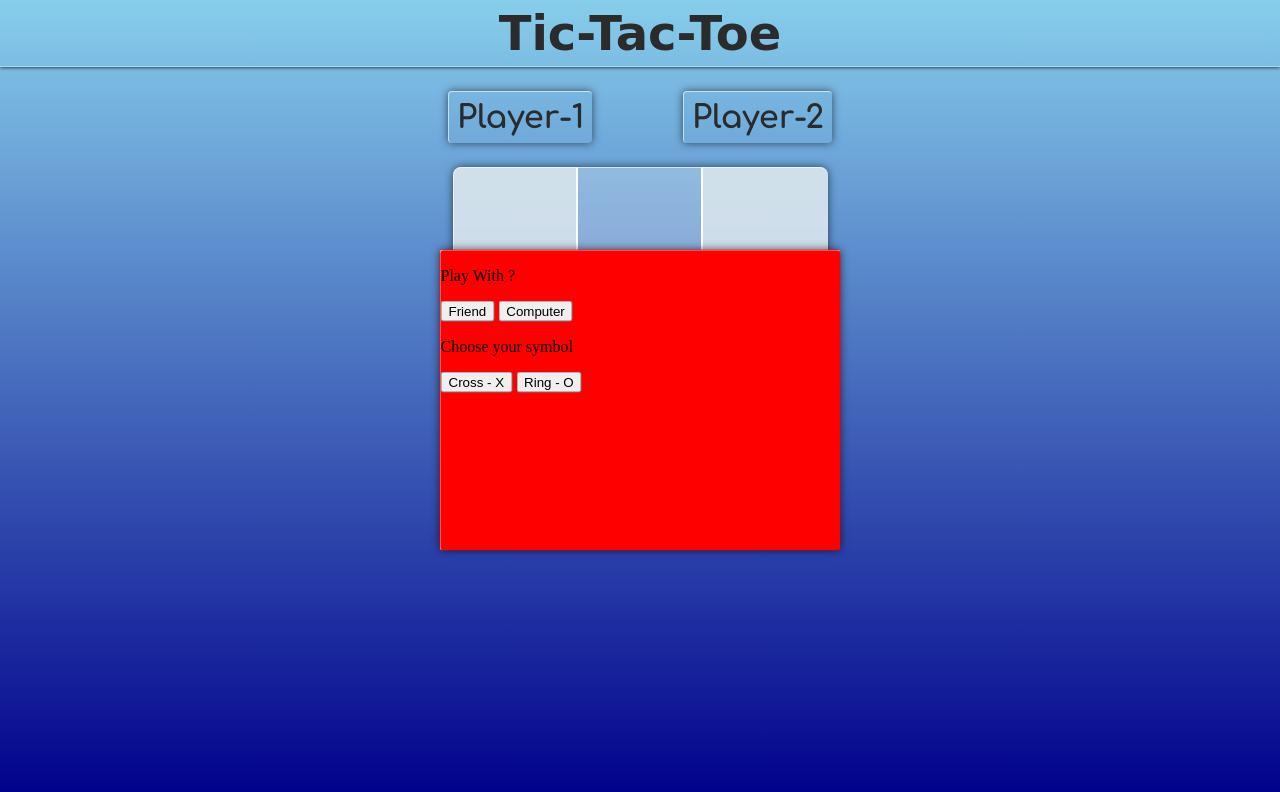
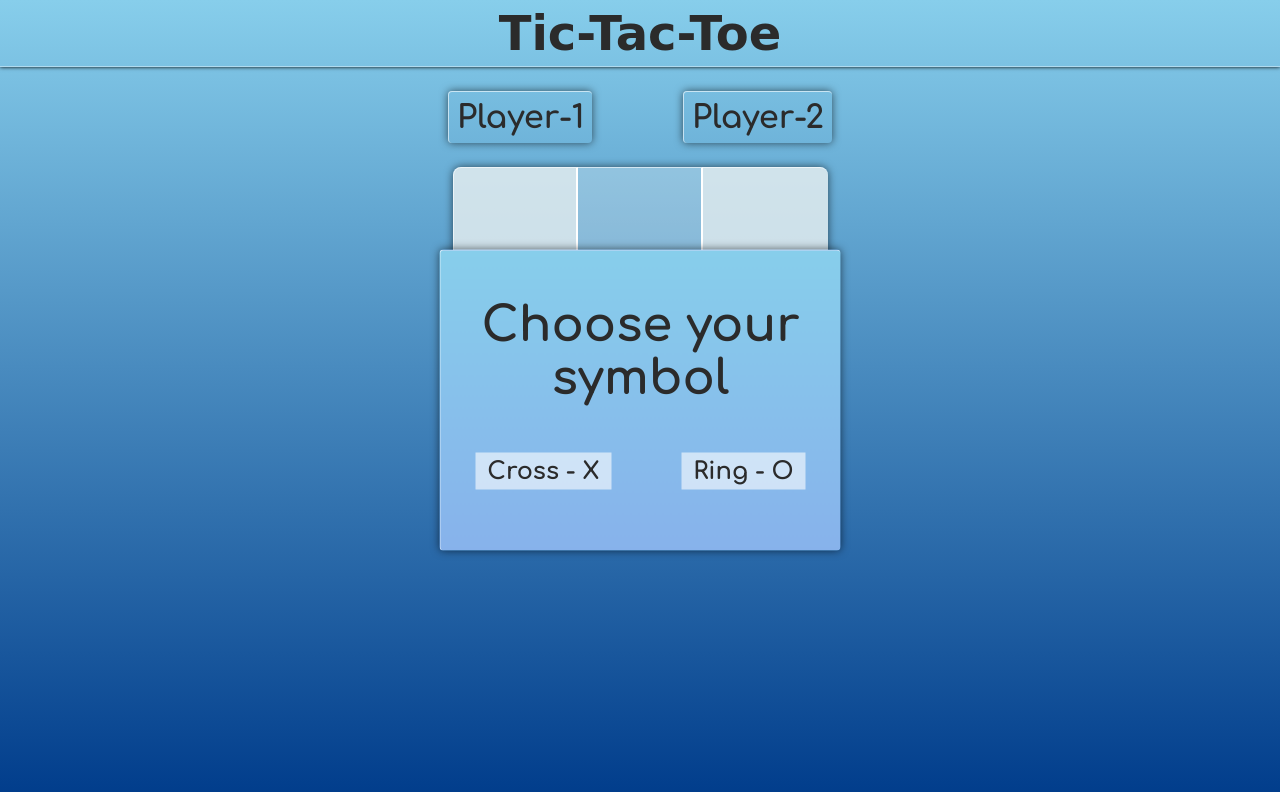
Before and after one commit to amit208/Tic-Tac-Toe, a plain HTML site: page index.html in a window 1280 px wide. Drawn offline with Linux system fonts and the light colour scheme; a web font is replaced by a local one.

Commit message:
Completely styled the starting modal and also twicked the background gradient a bit

```diff
--- a/css/styles.css
+++ b/css/styles.css
@@ -1,13 +1,16 @@
 body {
     margin: 0;
     padding: 0;
-    background-image: linear-gradient(to bottom, skyblue, darkblue);
+    background-image: linear-gradient(to bottom, skyblue, rgb(0, 60, 139));
     height: 100vh;
 }
 
 #startingModal {
+    display: flex;
+    justify-content: center;
+    text-align: center;
     position: absolute;
-    background-color: red;
+    background-image: linear-gradient(to bottom, skyblue, rgb(135, 178, 235));
     width: 400px;
     height: 300px;
     border-top: 1px solid rgba(255, 255, 255, 0.6);
@@ -19,7 +22,26 @@ body {
     transform: translate(-50%, -50%);
 }
 
+#startingModal p {
+    font-size: 3em;
+    font-family: 'Comfortaa', cursive;
+    color: #2b2b2b;
+}
 
+.btnContainer {
+    display: flex;
+    justify-content: space-around;
+}
+
+button {
+    font-family: 'Comfortaa', cursive;
+    font-size: 1.5em;
+    background-color: rgba(255, 255, 255, 0.6);
+    padding: 0.2em 0.5em;
+    border: none;
+    cursor: pointer;
+    color: #2b2b2b;
+}
 
 header {
     /* border-bottom: 4px solid black; */
--- a/index.html
+++ b/index.html
@@ -11,17 +11,17 @@
 <body>
 
     <section id="startingModal">
-        <div id="firstStartingModal">
+        <!-- <div id="firstStartingModal">
             <p>Play With ?</p>
-            <div id="buttons">
+            <div class="btnContainer">
                 <button type="button" vlaue="friend" id="friend">Friend</button>
                 <button type="button" vlaue="computer" id="computer">Computer</button>
             </div>
-        </div>
+        </div> -->
 
         <div id="SecondStartingModal">
             <p>Choose your symbol</p>
-            <div id="buttons">
+            <div class="btnContainer">
                 <button type="button" vlaue="X" id="cross">Cross - X</button>
                 <button type="button" vlaue="O" id="ring">Ring - O</button>
             </div>
```
